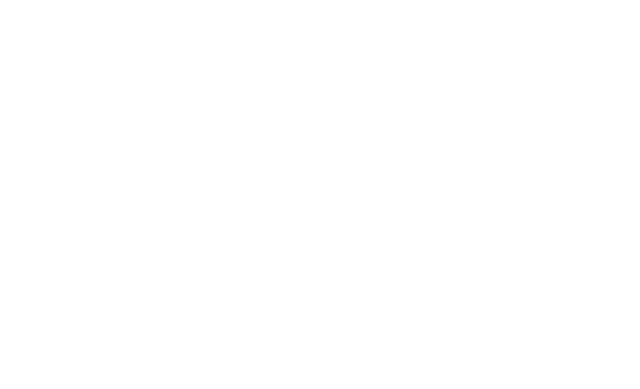
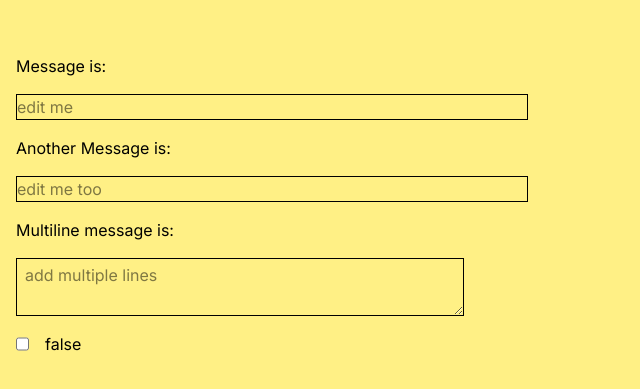
Before and after one commit to Durjoy1971/vue-docx-explore, a Vue app: page / in a window 1280 px wide. Before the commit this address had no page. Shown: the part 195-584 px from the top of the page, without its empty margins (0-640 px from the left). Built offline with nearby package versions, Linux system fonts and the light colour scheme; the HTML template or start-up script is replaced by a standard one.

Commit message:
feat: refactor App.vue to enhance input bindings and add FormInputBindings component

```diff
--- a/src/App.vue
+++ b/src/App.vue
@@ -1,18 +1,30 @@
 <script setup lang="ts">
-import { reactive, ref } from 'vue';
+import { reactive, ref } from 'vue'
 
-const count = ref(0)
-
-function reduceByTwo(event: Event) {
-  count.value = count.value - 2;
-}
-
-function say(message: string) {
-  alert(message);
-}
-
+const message = ref('')
+const another_msg = ref('')
+const state = reactive({
+  multiline: '',
+  checked: false,
+})
 </script>
 
+<template>
+  <div class="bg-yellow-200 flex flex-col justify-center h-screen p-4 gap-4">
+    <p>Message is: {{ message }}</p>
+    <input v-model="message" placeholder="edit me" class="border max-w-lg" />
+    <p>Another Message is: {{ another_msg }}</p>
+    <input :value="another_msg" @input="(event) => (another_msg = (event.target as HTMLInputElement).value)"
+      placeholder="edit me too" class="border max-w-lg" />
 
+    <span>Multiline message is: {{ state.multiline }}</span>
+    <textarea v-model="state.multiline" placeholder="add multiple lines" class="border max-w-md px-2 py-1"></textarea>
+
+    <div class="flex  gap-4">
+      <input type="checkbox" id="checkbox" v-model="state.checked" />
+      <label for="checkbox">{{ state.checked }}</label>
+    </div>
+  </div>
+</template>
 
 <style scoped></style>
```
Also changed, not shown: src/components/FormInputBindings.vue (added).
